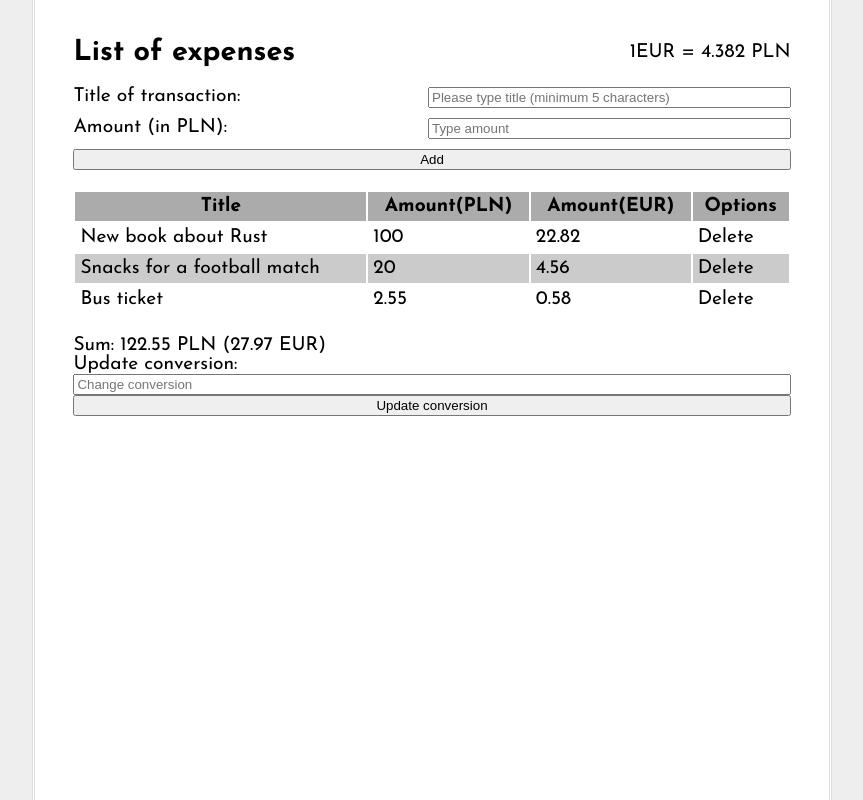
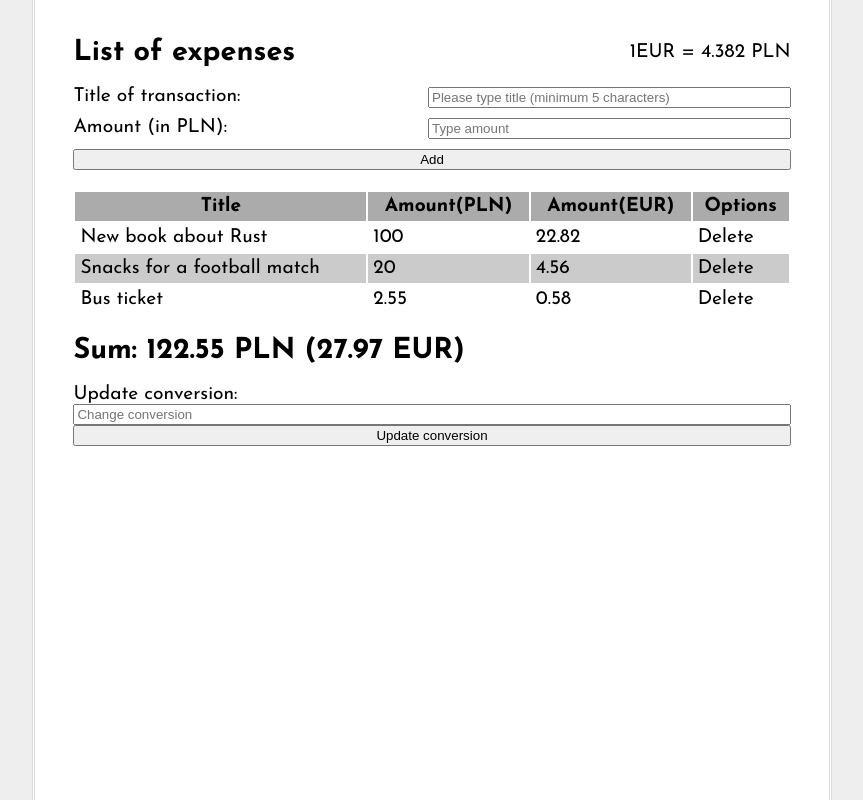
Before and after one commit to tomaszpach/list-of-expenses, a React (Create React App) app: page / in a window 1280 px wide. Shown: the whole page, without its empty margins (208-1071 px from the left). Built offline with nearby package versions, Linux system fonts and the light colour scheme.

Commit message:
add space after summary, conversion updates

```diff
--- a/src/App.css
+++ b/src/App.css
@@ -62,4 +62,7 @@ table {
       table tbody tr th.delete:hover, table tbody tr td.delete:hover {
         background-color: #ababab; }
 
+.summary {
+  margin-bottom: 20px; }
+
 /*# sourceMappingURL=App.css.map */
--- a/src/App.js
+++ b/src/App.js
@@ -35,7 +35,7 @@ class App extends Component {
                 <Inputs />
                 <Table onDelete={(id) => this.props.deleteExpense(id)} transactions={transactions} eurPln={eurPln}/>
                 <Summary transactions={transactions} eurPln={eurPln}/>
-                <Conversion conversion={this.state.conversion} onChange={(e) => this.updateInput(e)} onSubmit={(ref) => this.updateCurrency(ref)}/>
+                <Conversion onChange={(e) => this.updateInput(e)} onSubmit={(ref) => this.updateCurrency(ref)}/>
             </div>
         );
     }
--- a/src/App.scss
+++ b/src/App.scss
@@ -2,3 +2,4 @@
 @import "./styles/header";
 @import "./styles/form";
 @import "./styles/table";
+@import "./styles/summary";
--- a/src/components/Conversion/Conversion.js
+++ b/src/components/Conversion/Conversion.js
@@ -5,10 +5,10 @@ const Conversion = ({conversion, onSubmit, onChange}) => {
         <form onSubmit={(e) => onSubmit(e)}>
             <span>Update conversion:</span>
             <input step=".001"
+                   required
                    type="number" name="conversion"
                    placeholder="Change conversion"
                    onChange={(e) => onChange(e)}
-                   value={conversion}
             />
             <input type="submit" value="Update conversion"/>
         </form>
--- a/src/components/Summary/Summary.js
+++ b/src/components/Summary/Summary.js
@@ -8,7 +8,7 @@ const Summary = ({transactions, eurPln}) => {
 
     const eur = (sum / eurPln).toFixed(2);
     return (
-        <div>Sum: {sum.toFixed(2)} PLN ({eur} EUR)</div>
+        <h2 className="summary">Sum: {sum.toFixed(2)} PLN ({eur} EUR)</h2>
     );
 };
 
--- /dev/null
+++ b/src/styles/_summary.scss
@@ -0,0 +1,3 @@
+.summary {
+  margin-bottom: 20px;
+}
```
